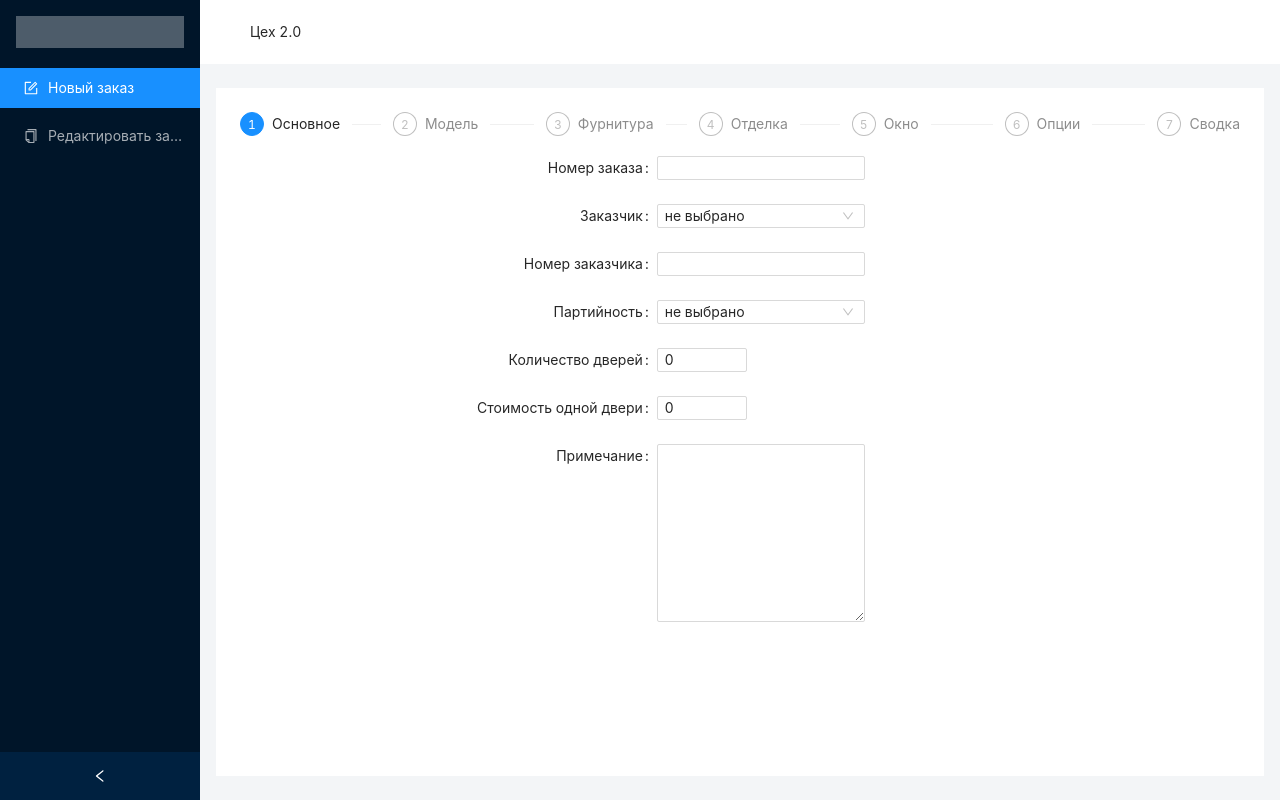
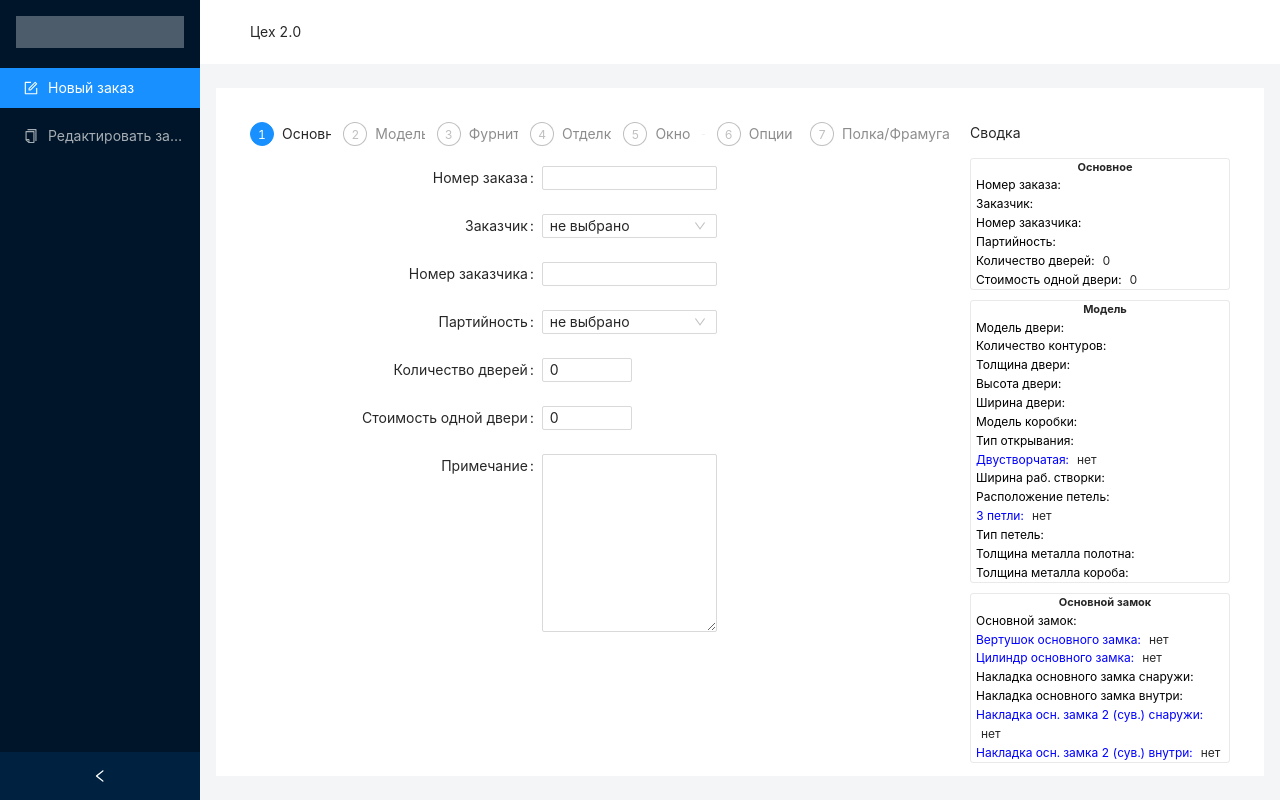
Before and after one commit to ProSysYo/ceh, a React (Create React App) app in the folder client/: page /neworder in a window 1280 px wide. Built offline with nearby package versions, Linux system fonts and the light colour scheme.

Commit message:
обавил сводку на клиент

```diff
--- a/client/src/pages/Order/NewOrder.tsx
+++ b/client/src/pages/Order/NewOrder.tsx
@@ -15,6 +15,7 @@ import Step4 from './Step4';
 import Step5 from './Step5';
 import Step6 from './Step6';
 import Step7 from './Step7';
+import SummaryInfo from './SummaryInfo';
 
 const renderStep = (step: number) => {
     switch (step) {
@@ -42,6 +43,7 @@ const NewOrder: React.FC = () => {
 
     return (
         <Container>
+            <Criteries>
                 <Steps>
                     <OrderSteps step={step} changeStep={setStep}/>
                 </Steps>
@@ -49,6 +51,10 @@ const NewOrder: React.FC = () => {
                 <StepControls>
                     {renderStep(step)}
                 </StepControls>
+            </Criteries>
+            <Summary>
+                <SummaryInfo/>
+            </Summary>
 
 
         </Container>
@@ -58,7 +64,19 @@ const NewOrder: React.FC = () => {
 export default NewOrder
 
 const Container = styled.div`
+    display: flex;
+    width: 100%;
+    justify-content: space-between;
+`;
 
+const  Criteries = styled.div`
+    margin: 10px;
+    width: 70%;
+`;
+
+const Summary = styled.div`
+    margin: 10px;
+    width: 30%;
 `;
 
 const StyledSpin = styled(Spin)`
--- a/client/src/pages/Order/OrderSteps.tsx
+++ b/client/src/pages/Order/OrderSteps.tsx
@@ -21,7 +21,7 @@ const OrderSteps: FC<IOrderSteps> = ({step, changeStep}) => {
             <Step title="Отделка" />
             <Step title="Окно" />
             <Step title="Опции" />
-            <Step title="Сводка" />
+            <Step title="Полка/Фрамуга" />
         </Steps>
     )
 }
--- a/client/src/pages/Order/Step1.tsx
+++ b/client/src/pages/Order/Step1.tsx
@@ -28,7 +28,7 @@ const Step1: FC = () => {
             <Form
                 name="basic"
                 labelCol={{ span: 10 }}
-                wrapperCol={{ span: 5 }}
+                wrapperCol={{ span: 6 }}
                 size = "small"
             >
                 <Form.Item label="Номер заказа">
--- a/client/src/pages/Order/Step2.tsx
+++ b/client/src/pages/Order/Step2.tsx
@@ -31,7 +31,7 @@ const Step2: FC = () => {
             <Form
                 name="basic"
                 labelCol={{ span: 10 }}
-                wrapperCol={{ span: 5 }}
+                wrapperCol={{ span: 6 }}
                 size = "small"
             >
                 <Form.Item label="Модель двери*">
--- a/client/src/pages/Order/Step3.tsx
+++ b/client/src/pages/Order/Step3.tsx
@@ -23,11 +23,11 @@ import { changeBaseLock, changeOptionalLock } from '../../store/actions/orderAct
 
 const formItemLayout = {
     labelCol: { span: 10 },
-    wrapperCol: { span: 5 },
+    wrapperCol: { span: 6 },
 };
 const formTailLayout = {
     labelCol: { span: 10 },
-    wrapperCol: { span: 10 },
+    wrapperCol: { span: 12 },
 };
 
 
--- a/client/src/pages/Order/Step4.tsx
+++ b/client/src/pages/Order/Step4.tsx
@@ -37,7 +37,7 @@ const Step4: FC = () => {
             <Form
                 name="basic"
                 labelCol={{ span: 10 }}
-                wrapperCol={{ span: 5 }}
+                wrapperCol={{ span: 6 }}
                 size = "small"
             >
                 <Divider>Наружная отделка</Divider>
--- a/client/src/pages/Order/Step5.tsx
+++ b/client/src/pages/Order/Step5.tsx
@@ -25,7 +25,7 @@ const Step5: FC = () => {
             <Form
                 name="basic"
                 labelCol={{ span: 10 }}
-                wrapperCol={{ span: 5 }}
+                wrapperCol={{ span: 6 }}
                 size = "small"
             >
                 <Form.Item label="Тип окна*">
--- a/client/src/pages/Order/Step6.tsx
+++ b/client/src/pages/Order/Step6.tsx
@@ -32,7 +32,7 @@ const Step6: FC = () => {
             <Form
                 name="basic"
                 labelCol={{ span: 10 }}
-                wrapperCol={{ span: 5 }}
+                wrapperCol={{ span: 6 }}
                 size = "small"
             >
                 <Form.Item label="Порог из нержавейки">
--- /dev/null
+++ b/client/src/pages/Order/SummaryInfo.tsx
@@ -0,0 +1,91 @@
+import React from 'react'
+import styled from 'styled-components';
+import SummaryItem from './SummaryItem';
+import { useAppSelector } from '../../hooks/useAppSelector';
+
+const SummaryInfo: React.FC = () => {
+    const {
+        order
+    } = useAppSelector(state => state.order)
+
+    return (
+        <Container>
+            <Title>Сводка</Title>
+            <Items>
+                <Group>
+                    <TitileGroup>Основное</TitileGroup>
+                    <SummaryItem title="Номер заказа" value={order.number}/>
+                    <SummaryItem title="Заказчик" value={order.customer}/>
+                    <SummaryItem title="Номер заказчика" value={order.numberCustomer}/>
+                    <SummaryItem title="Партийность" value={order.party}/>
+                    <SummaryItem title="Количество дверей" value={order.countDoors}/>
+                    <SummaryItem title="Стоимость одной двери" value={order.costDoor}/>
+                </Group>
+
+                <Group>
+                    <TitileGroup>Модель</TitileGroup>
+                    <SummaryItem title="Модель двери" value={order.model}/>
+                    <SummaryItem title="Количество контуров" value={order.contour}/>
+                    <SummaryItem title="Толщина двери" value={order.doorThick}/>
+                    <SummaryItem title="Высота двери" value={order.height}/>
+                    <SummaryItem title="Ширина двери" value={order.width}/>
+                    <SummaryItem title="Модель коробки" value={order.modelBox}/>
+                    <SummaryItem title="Тип открывания" value={order.openingType}/>
+                    <SummaryItem title="Двустворчатая" value={order.isDouble ? "да" : "нет"}/>
+                    <SummaryItem title="Ширина раб. створки" value={order.widthDouble}/>
+                    <SummaryItem title="Расположение петель" value={order.locationHinge}/>
+                    <SummaryItem title="3 петли" value={order.isThreeHinge ? "да" : "нет"}/>
+                    <SummaryItem title="Тип петель" value={order.typeHinge}/>
+                    <SummaryItem title="Толщина металла полотна" value={order.thickMetalLeaf}/>
+                    <SummaryItem title="Толщина металла короба" value={order.thickMetalBox}/>
+                </Group>
+
+                <Group>
+                <TitileGroup>Основной замок</TitileGroup>
+                    <SummaryItem title="Основной замок" value={order.baseLock}/>
+                    <SummaryItem title="Вертушок основного замка" value={order.lockSpinner}/>
+                    <SummaryItem title="Цилиндр основного замка" value={order.baseCylinder}/>
+                    <SummaryItem title="Накладка основного замка снаружи" value={order.baseCoverOutside}/>
+                    <SummaryItem title="Накладка основного замка внутри" value={order.baseCoverInside}/>
+                    <SummaryItem title="Накладка осн. замка 2 (сув.) снаружи" value={order.baseCoverOutside2}/>
+                    <SummaryItem title="Накладка осн. замка 2 (сув.) внутри" value={order.baseCoverInside2}/>
+                </Group>
+            </Items>
+        </Container>
+    )
+}
+
+export default SummaryInfo
+
+const Container = styled.div`
+
+`;
+
+const Title = styled.p`
+
+`;
+
+const Items = styled.div`
+
+`;
+
+const TitileGroup = styled.span`
+    display: block;
+    font-weight: bold;
+    width: 100%;
+    text-align:center;
+`;
+
+const Group = styled.div`
+    display: flex;
+    flex-direction: column;
+    align-items: flex-start;
+    width: 100%;
+    font-size: 11px;
+    margin-bottom:10px;
+    border: 1px solid #acafaf45;
+    border-radius:3px;
+    > * {
+        margin-left: 5px;
+    }
+`
--- /dev/null
+++ b/client/src/pages/Order/SummaryItem.tsx
@@ -0,0 +1,28 @@
+import React from 'react'
+import styled from 'styled-components';
+
+interface IProp {
+    title: string;
+    value: any;
+}
+
+const SummaryItem: React.FC<IProp> = ({title, value}) => {
+    return (
+        <div>
+            <Title value={value}>{title}: </Title><Value>{value}</Value>
+        </div>
+    )
+}
+
+export default SummaryItem
+
+const Title = styled.label<{value: any}>`
+    font-size: 12px;
+    transition: 0.5s linear;
+    color: ${props => (props.value ? 'blue' : 'black')};
+`;
+
+const Value = styled.label`
+    font-size: 12px;
+    margin-left: 5px;
+`;
```
Lines whose indentation alone changed are shown as unchanged.
